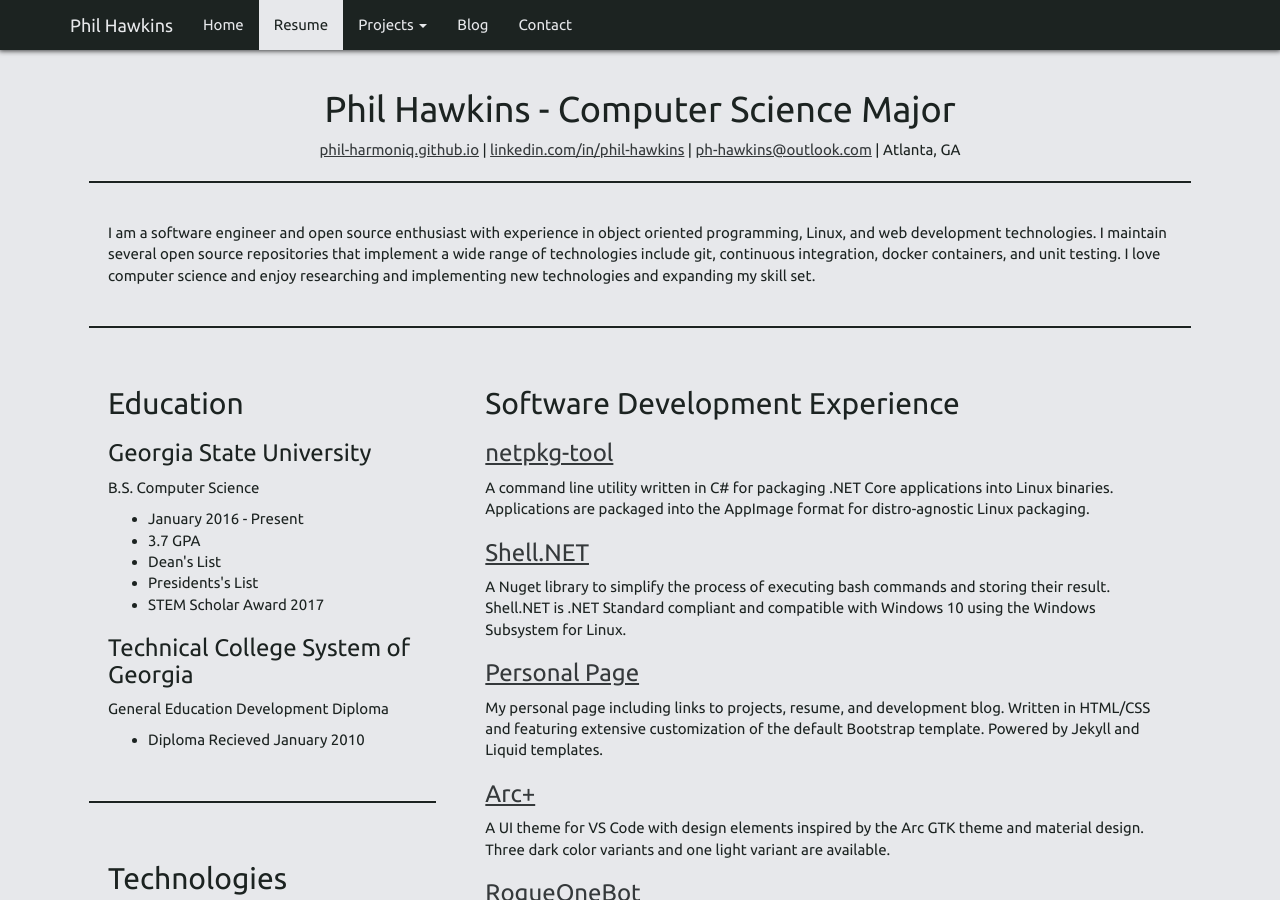
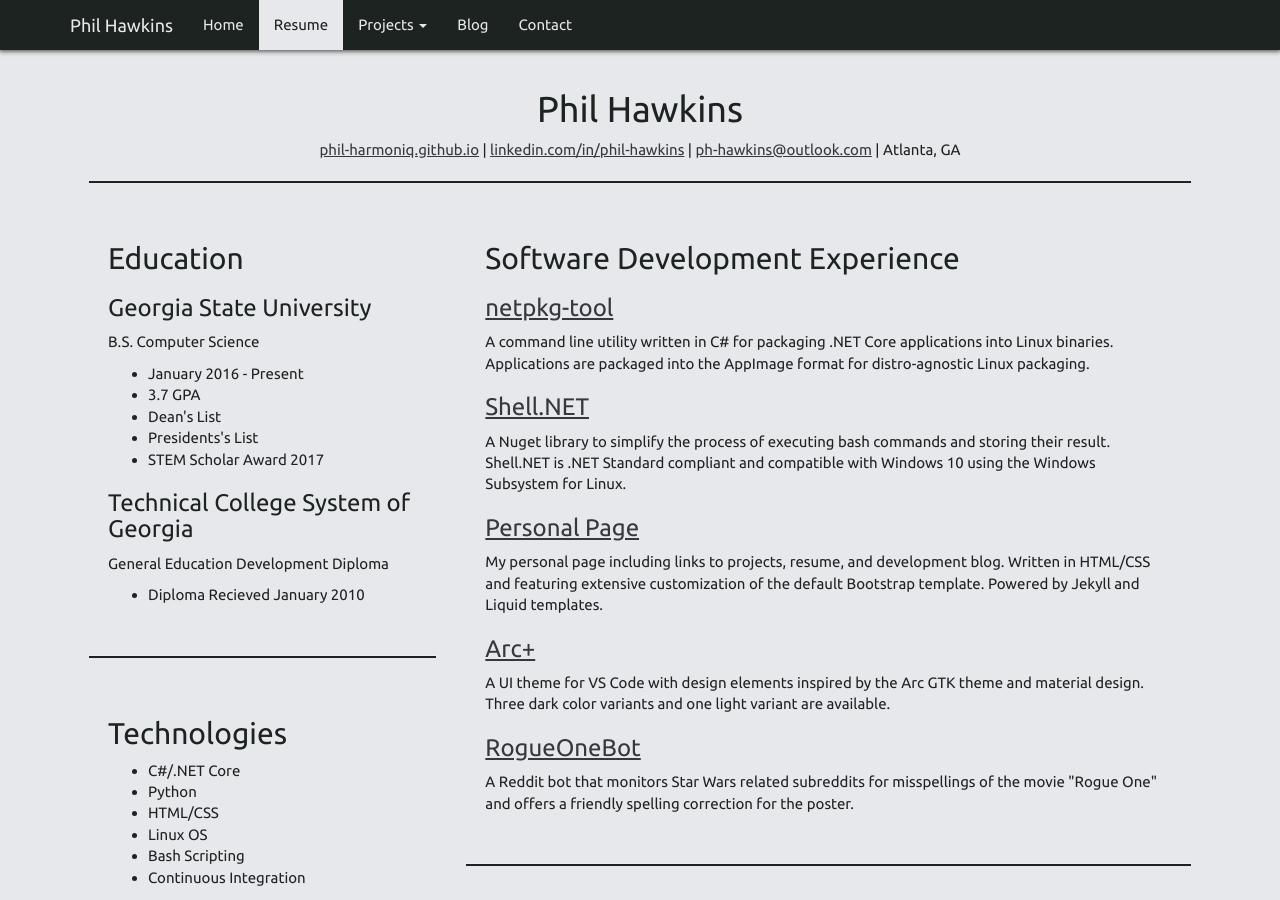
Before and after one commit to phil-harmoniq/phil-harmoniq.github.io, a Jekyll site: the page built from resume.html, in a window 1280 px wide and 900 px high. Built offline with Jekyll 4.4.1, drawn with Linux system fonts in a browser that asks for light colours; nearby versions of some CDN libraries.

Commit message:
Remove summary

```diff
--- a/_includes/resume-header.html
+++ b/_includes/resume-header.html
@@ -1,5 +1,5 @@
 <div class="text-center">
-  <h1>Phil Hawkins - Computer Science Major</h1>
+  <h1>Phil Hawkins</h1>
   <p>
     <a href="https://phil-harmoniq.github.io/">phil-harmoniq.github.io</a>
     |
--- a/_includes/resume-template.html
+++ b/_includes/resume-template.html
@@ -1,12 +1,3 @@
-<div class="well">
-  I am a software engineer and open source enthusiast with experience in object oriented programming,
-  Linux, and web development technologies. I maintain several open source repositories that implement
-  a wide range of technologies include git, continuous integration, docker containers, and unit testing.
-  I love computer science and enjoy researching and implementing new technologies and expanding my skill set.
-</div>
-
-<hr>
-
 <div class="row">
 
   <div class="col-xs-4 col-sm-4 col-md-4">
```
Also changed, not shown: 1 other file.
